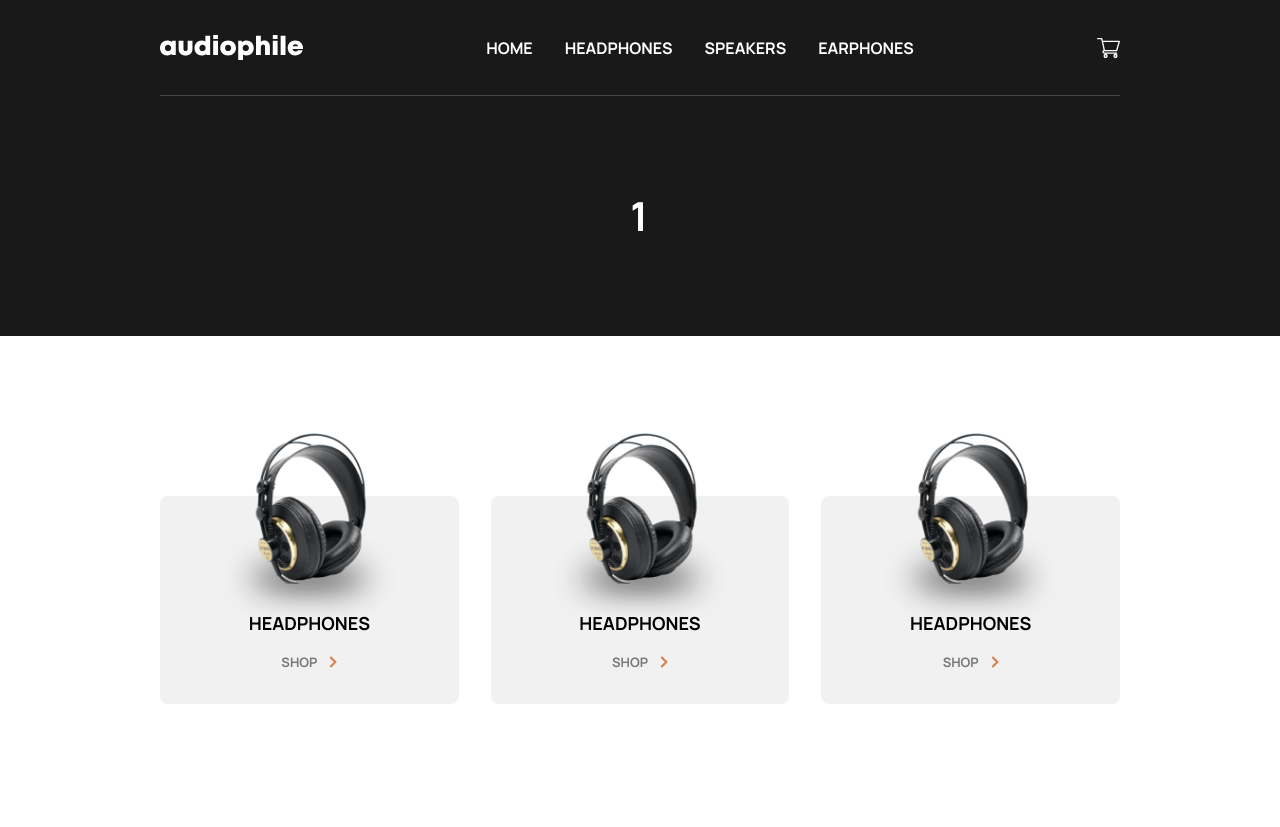
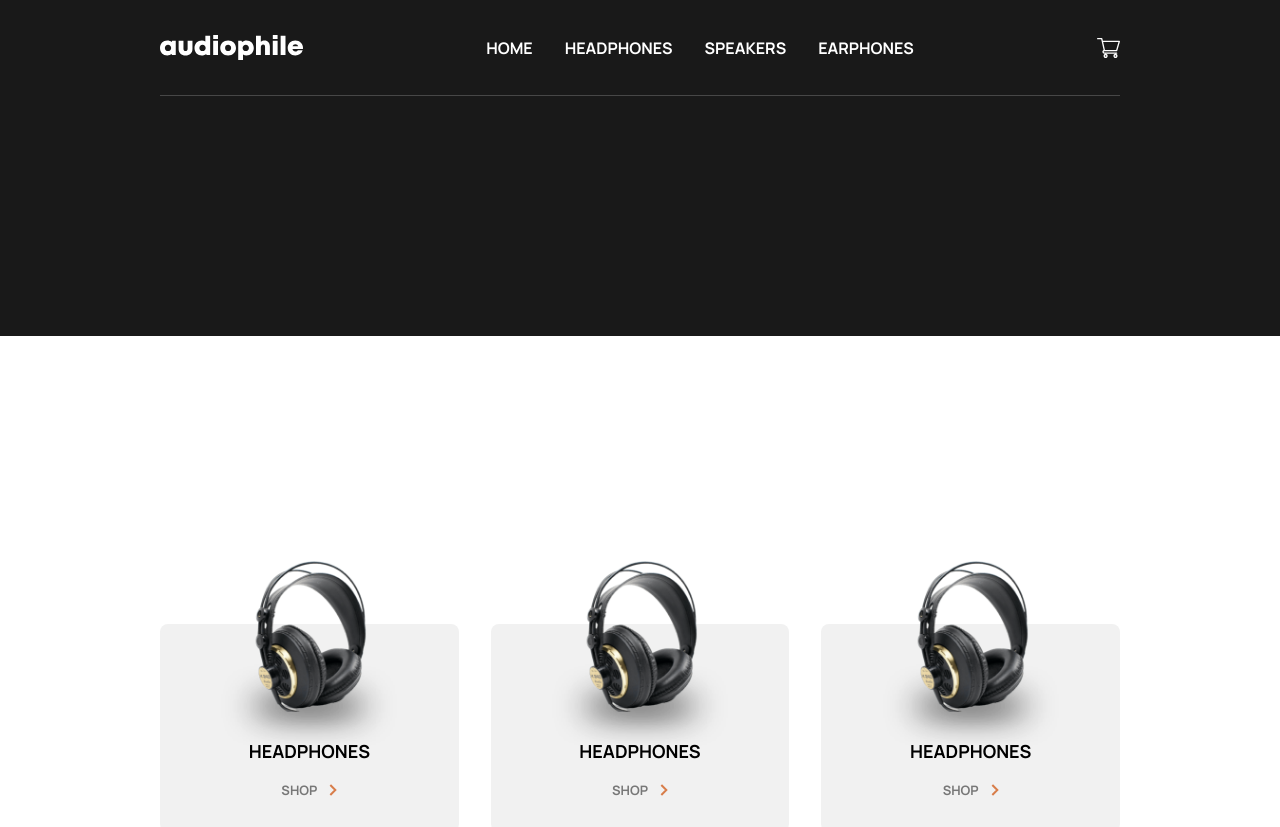
Before and after one commit to EmilFerdinanA/audiophile, a Next.js app: page /1 in a window 1280 px wide. Shown: the top 827 px of the page. Built offline with nearby package versions, Linux system fonts and the light colour scheme.

Commit message:
feat: category section data

```diff
--- a/app/[category]/page.tsx
+++ b/app/[category]/page.tsx
@@ -1,20 +1,29 @@
 import { Bringing } from "@/components/Bringing";
 import Category from "@/components/Category";
 import { Hero2 } from "@/components/Hero2";
+import { ProductCard } from "@/components/ProductCard";
+import { dataCategory } from "@/public/data/category";
 
 interface IProps {
   params: Promise<{ category: string }>;
 }
 
 export default async function page({ params }: IProps) {
-  const labelHero = (await params).category;
+  const { category } = await params;
+  const data = dataCategory.find((e) => e.category === category);
 
   return (
     <main>
-      <Hero2 labelHero={labelHero} />
+      <Hero2 labelHero={data?.category || ""} />
 
       <div className="containers !flex-col pt-16 md:pt-32 lg:pt-40 pb-32 lg:pb-40">
         <div className="w-full max-w-[1440px] base-p flex flex-col gap-32">
+          <section className="containers !flex-col gap-32 lg:gap-40">
+            {data?.data?.map((e, index) => (
+              <ProductCard key={e.id} data={e} index={index} />
+            ))}
+          </section>
+
           <section className="containers !flex-col md:!flex-row gap-20 md:gap-2.5 lg:gap-8">
             <Category />
             <Category />
--- a/components/Header.tsx
+++ b/components/Header.tsx
@@ -26,11 +26,7 @@
           <ul className={"hidden lg:flex gap-8 text-white font-bold"}>
             {MENUS.map((menu, index) => (
               <li key={index} className="hover:text-[#D87D4A] cursor-pointer">
-                <Link
-                  href={
-                    menu === "HOME" ? "/" : `/category/${menu.toLowerCase()}`
-                  }
-                >
+                <Link href={menu === "HOME" ? "/" : `${menu.toLowerCase()}`}>
                   {menu}
                 </Link>
               </li>
--- /dev/null
+++ b/components/ProductCard.tsx
@@ -0,0 +1,46 @@
+import { SeeProductButton } from "./SeeProduct";
+
+interface IProps {
+  data: any;
+  index: number;
+}
+
+export const ProductCard = ({ data, index }: IProps) => {
+  console.log(data);
+  return (
+    <div
+      className={`containers !flex-col ${
+        index % 2 === 0 ? "lg:!flex-row" : "lg:!flex-row-reverse"
+      } gap-8 md:gap-14 lg:gap-2.5`}
+    >
+      <picture className="w-full lg:w-1/2">
+        <source media="(min-width:1024px)" srcSet={data.image.desktop} />
+        <source media="(min-width:768px)" srcSet={data.image.tablet} />
+        <img
+          src={data.image.mobile}
+          alt="XX99 Mark II"
+          className="h-[352px] lg:h-[560px] w-full rounded-lg object-cover object-center"
+        />
+      </picture>
+
+      <div
+        className={`containers !flex-col gap-6 text-center md:px-14 lg:px-0 ${
+          index % 2 === 0 ? "lg:pl-28" : "lg:pr-28"
+        } lg:w-1/2 lg:text-left lg:!items-start`}
+      >
+        {index === 0 && (
+          <h2 className="text-sm tracking-[10px] text-primary">NEW PRODUCT</h2>
+        )}
+
+        <h1 className="uppercase text-[1.75rem] md:text-[2.5rem]/[44px] tracking-[1px] md:tracking-[1.43px] font-bold px-2 lg:px-0">
+          {data.title}
+        </h1>
+        <p className="text-[0.938rem] opacity-50 md:px-2 lg:px-0">
+          {data.description}
+        </p>
+
+        <SeeProductButton />
+      </div>
+    </div>
+  );
+};
--- /dev/null
+++ b/public/data/category.ts
@@ -0,0 +1,61 @@
+export const dataCategory = [
+  {
+    category: "headphones",
+    image: {
+      mobile: "assets/category-headphones/mobile/image-xx99-mark-two.jpg",
+      tablet: "assets/category-headphones/tablet/image-xx99-mark-two.jpg",
+      desktop: "assets/category-headphones/desktop/image-xx99-mark-two.jpg",
+    },
+  },
+  {
+    category: "earphones",
+    data: [
+      {
+        id: 1,
+        title: "XX99 Mark II Headphones",
+        description:
+          "The new XX99 Mark II headphones is the pinnacle of pristine audio. It redefines your premium headphone experience by reproducing the balanced depth and precision of studio-quality sound.",
+        image: {
+          mobile: "assets/category-earphones/mobile/image-yx1-earphones.jpg",
+          tablet: "assets/category-earphones/tablet/image-yx1-earphones.jpg",
+          desktop: "assets/category-earphones/desktop/image-yx1-earphones.jpg",
+        },
+      },
+      {
+        id: 2,
+        title: "XX99 Mark II Headphones",
+        description:
+          "The new XX99 Mark II headphones is the pinnacle of pristine audio. It redefines your premium headphone experience by reproducing the balanced depth and precision of studio-quality sound.",
+        image: {
+          mobile: "assets/category-earphones/mobile/image-yx1-earphones.jpg",
+          tablet: "assets/category-earphones/tablet/image-yx1-earphones.jpg",
+          desktop: "assets/category-earphones/desktop/image-yx1-earphones.jpg",
+        },
+      },
+      {
+        id: 3,
+        title: "XX99 Mark II Headphones",
+        description:
+          "The new XX99 Mark II headphones is the pinnacle of pristine audio. It redefines your premium headphone experience by reproducing the balanced depth and precision of studio-quality sound.",
+        image: {
+          mobile: "assets/category-earphones/mobile/image-yx1-earphones.jpg",
+          tablet: "assets/category-earphones/tablet/image-yx1-earphones.jpg",
+          desktop: "assets/category-earphones/desktop/image-yx1-earphones.jpg",
+        },
+      },
+    ],
+    image: {
+      mobile: "assets/category-earphones/mobile/image-yx1-earphones.jpg",
+      tablet: "assets/category-earphones/tablet/image-yx1-earphones.jpg",
+      desktop: "assets/category-earphones/desktop/image-yx1-earphones.jpg",
+    },
+  },
+  {
+    category: "speakers",
+    image: {
+      mobile: "assets/category-speakers/mobile/image-zx9.jpg",
+      tablet: "assets/category-speakers/tablet/image-zx9.jpg",
+      desktop: "assets/category-speakers/desktop/image-zx9.jpg",
+    },
+  },
+];
```
